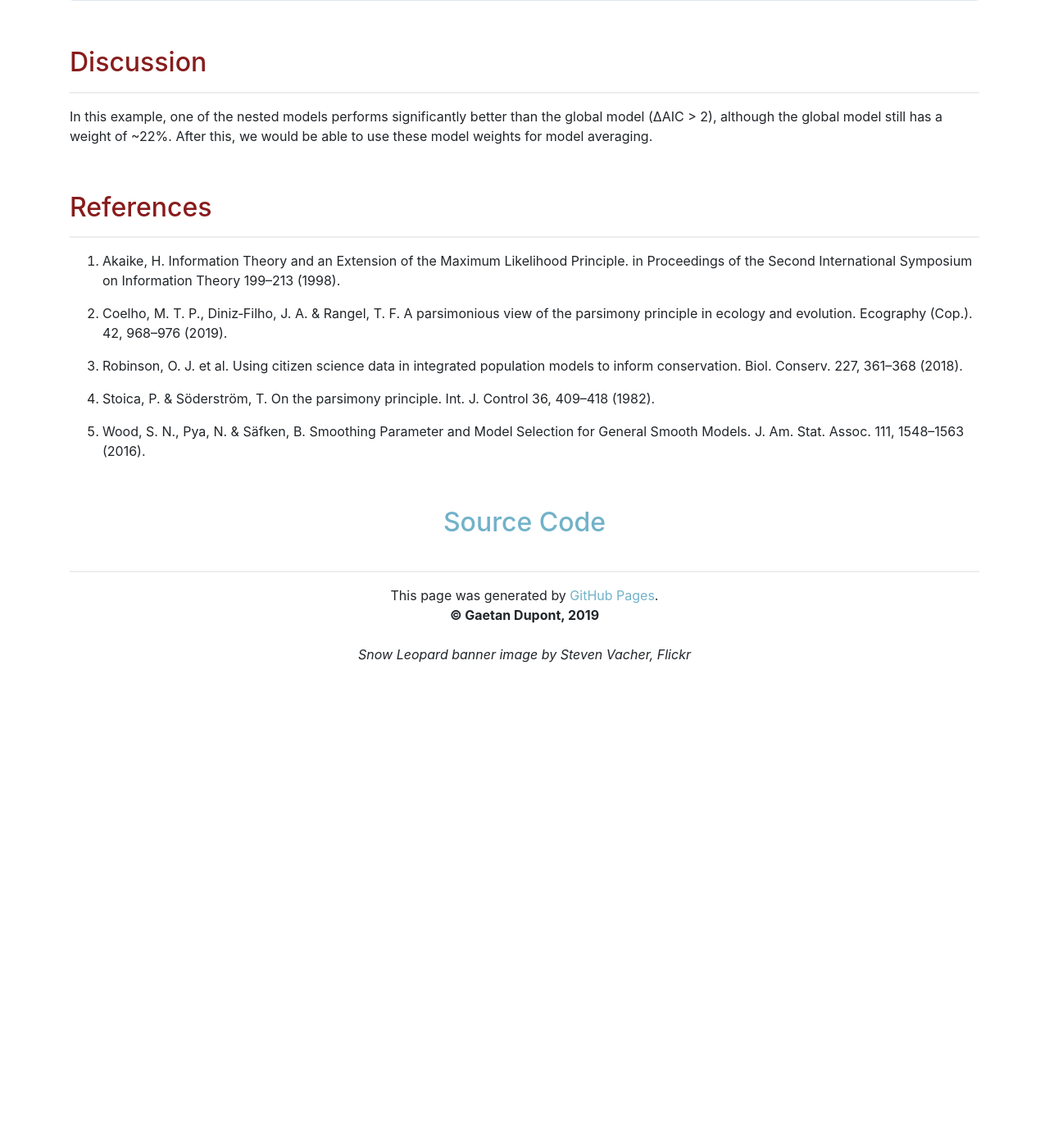
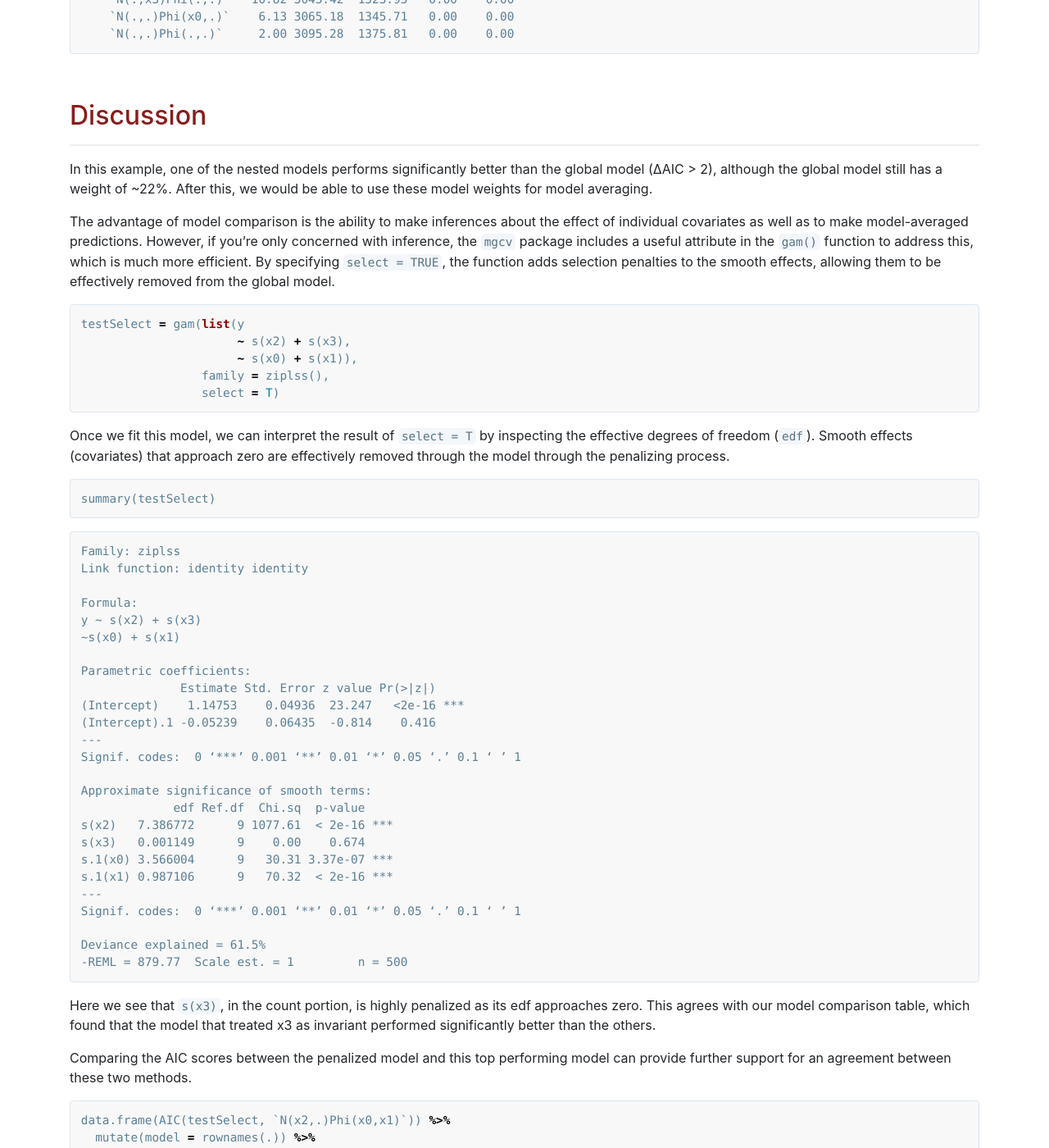
Before and after one commit to chrisyeh96/chrisyeh96.github.io, a Jekyll site: the page built from _posts/2019-05-29-Auto-Nested-Mod.md, in a window 1280 px wide and 1400 px high, scrolled down 8835 px. Shown: the whole window at 82% size. Built offline with Jekyll 4.4.1, drawn with Linux system fonts in a browser that asks for light colours; nearby versions of some CDN libraries; before the commit the page ends 9661 px from its top, so only the background shows below that; some of the changed text lies outside the part shown.

Commit message:
Update 2019-05-29-Auto-Nested-Mod.md

````diff
--- a/_posts/2019-05-29-Auto-Nested-Mod.md
+++ b/_posts/2019-05-29-Auto-Nested-Mod.md
@@ -26,6 +26,9 @@ This is all well and good, but the two-stage strcutre of the model formula makes
 
 It's important to have reproducible data in a tutorial like this, as it allows others to have an easier time trying out the code. The model we'll be working with is fairly niche and the typical reproducible example data sets (`mtcars`, `iris`) don't quite fit. However, the developer of the `ziplss` model provided some code that allows us to simulate data for modeling. This first chunk is borrowed directly from the <a href="https://cran.r-project.org/web/packages/mgcv/mgcv.pdf" target="_blank">`mgcv` vignette</a> (Wood *et al.* 2016).
 
+```r
+set.seed(1)
+```
 ```r
 ## simulate some data...
 f0 <- function(x) 2 * sin(pi * x); f1 <- function(x) exp(2 * x)
@@ -369,6 +372,68 @@ print(models.aictab)
 ---
 In this example, one of the nested models performs significantly better than the global model (ΔAIC > 2), although the global model still has a weight of ~22%. After this, we would be able to use these model weights for model averaging.
 
+The advantage of model comparison is the ability to make inferences about the effect of individual covariates as well as to make model-averaged predictions. However, if you're only concerned with inference, the `mgcv` package includes a useful attribute in the `gam()` function to address this, which is much more efficient. By specifying `select = TRUE`, the function adds selection penalties to the smooth effects, allowing them to be effectively removed from the global model.
+
+```r
+testSelect = gam(list(y
+                      ~ s(x2) + s(x3),
+                      ~ s(x0) + s(x1)),
+                 family = ziplss(),
+                 select = T)
+```
+
+Once we fit this model, we can interpret the result of `select = T` by inspecting the effective degrees of freedom (`edf`). Smooth effects (covariates) that approach zero are effectively removed through the model through the penalizing process.
+
+```r
+summary(testSelect)
+```
+```
+Family: ziplss
+Link function: identity identity
+
+Formula:
+y ~ s(x2) + s(x3)
+~s(x0) + s(x1)
+
+Parametric coefficients:
+              Estimate Std. Error z value Pr(>|z|)
+(Intercept)    1.14753    0.04936  23.247   <2e-16 ***
+(Intercept).1 -0.05239    0.06435  -0.814    0.416
+---
+Signif. codes:  0 ‘***’ 0.001 ‘**’ 0.01 ‘*’ 0.05 ‘.’ 0.1 ‘ ’ 1
+
+Approximate significance of smooth terms:
+             edf Ref.df  Chi.sq  p-value
+s(x2)   7.386772      9 1077.61  < 2e-16 ***
+s(x3)   0.001149      9    0.00    0.674
+s.1(x0) 3.566004      9   30.31 3.37e-07 ***
+s.1(x1) 0.987106      9   70.32  < 2e-16 ***
+---
+Signif. codes:  0 ‘***’ 0.001 ‘**’ 0.01 ‘*’ 0.05 ‘.’ 0.1 ‘ ’ 1
+
+Deviance explained = 61.5%
+-REML = 879.77  Scale est. = 1         n = 500
+```
+
+Here we see that `s(x3)`, in the count portion, is highly penalized as its edf approaches zero. This agrees with our model comparison table, which found that the model that treated x3 as invariant performed significantly better than the others.
+
+Comparing the AIC scores between the penalized model and this top performing model can provide further support for an agreement  between these two methods.
+
+```r
+data.frame(AIC(testSelect, `N(x2,.)Phi(x0,x1)`)) %>%
+  mutate(model = rownames(.)) %>%
+  mutate(deltaAIC = AIC-min(AIC)) %>%
+  arrange(AIC) %>%
+  select(3,1,2,4)
+```
+```
+                model       df      AIC  deltaAIC
+1 `N(x2,.)Phi(x0,x1)` 14.94116 1719.463 0.0000000
+2          testSelect 15.05490 1719.592 0.1286585
+```
+
+We find that the two models are not significantly different from each other (ΔAIC << 2), meaning that the two methods agree on model structure and result in relatively similar models. Generally, using the penalization methods is comparable to AIC model comparison if inference is the primary goal. However, conducting the full AIC model comparison process is required to compute model-averaged predictions.
+
 <br>
 
 ## <span style="color:#881c1c">References</span>
````
